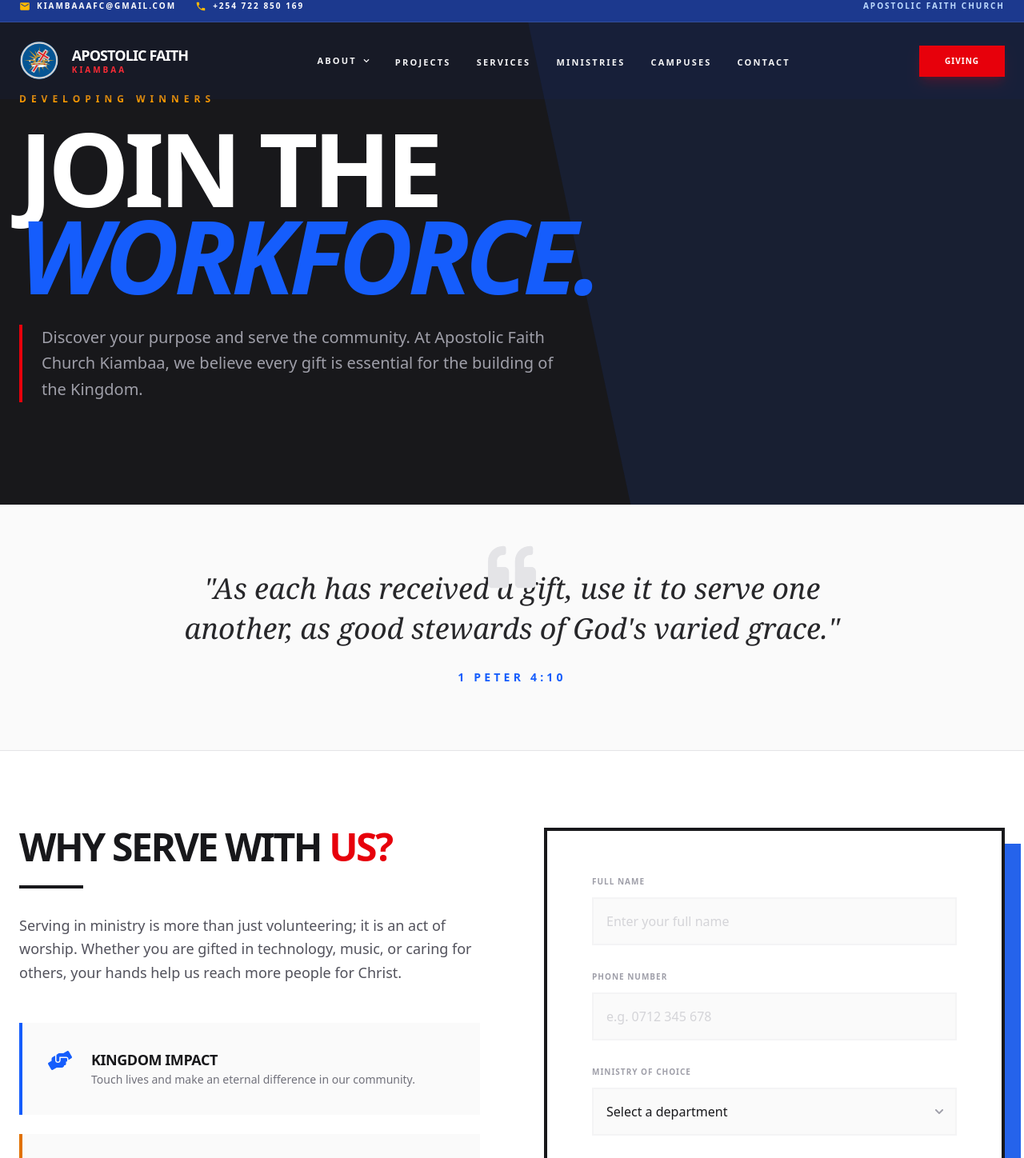
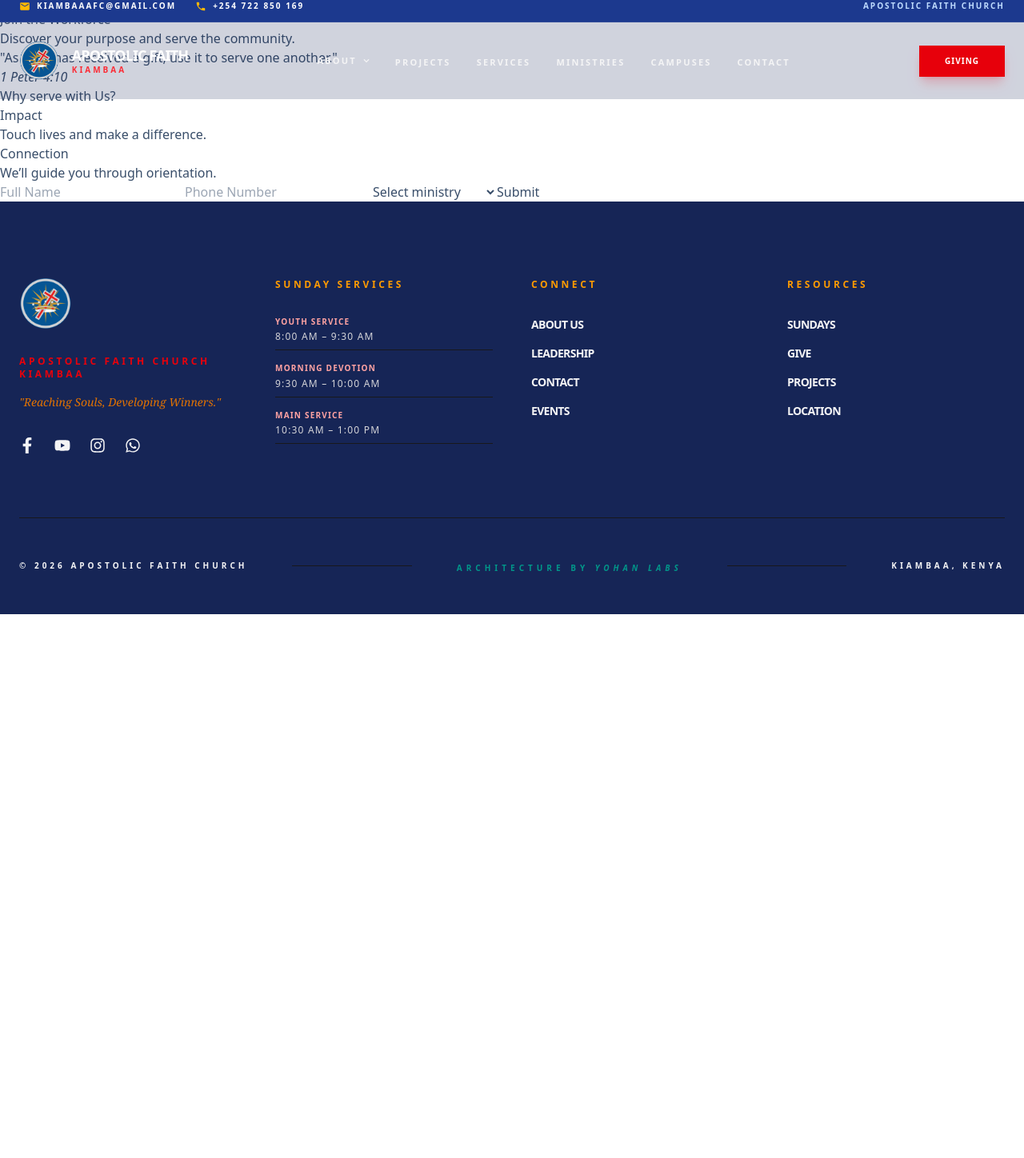
Before and after one commit to bugijay7/afckiambaa, a React (Vite) app in the folder frontend/: page /ministries/signup in a window 1280 px wide. Shown: the part 12-1460 px from the top of the page at 80% size. After the commit the page ends 800 px from the top, so only its background shows below. Built offline with nearby package versions, Linux system fonts and the light colour scheme.

Commit message:
appscripts

```diff
--- a/frontend/src/pages/About.jsx
+++ b/frontend/src/pages/About.jsx
@@ -25,8 +25,8 @@
 
   const leaders = [
     { name: "PST. JOHN NJ'UNGE", title: "ASSISTANT PASTOR", img: leadership1, bio: "Committed to teaching the Word with clarity and power." },
-    { name: "ELDER ANDREW NJENGA", title: "CHURCH ELDER", img: leadership2, bio: "Empowering the next generation to walk in divine purpose." },
-    { name: "ELDER SAMUEL MWANIKI", title: "CHURCH SECRETARY", img: leadership3, bio: "Ensuring the house of God operates with excellence." },
+    { name: "ELDER SAMUEL MWANIKI", title: "CHURCH ELDER", img: leadership2, bio: "Empowering the next generation to walk in divine purpose." },
+    { name: "ELDER ANDREW NJENGA ", title: "CHURCH SECRETARY", img: leadership3, bio: "Ensuring the house of God operates with excellence." },
   ];
 
   useEffect(() => {
--- a/frontend/src/pages/ministries/MinistrySignup.jsx
+++ b/frontend/src/pages/ministries/MinistrySignup.jsx
@@ -1,19 +1,10 @@
 import React, { useState } from "react";
-import { motion } from "framer-motion";
-import { FaQuoteLeft, FaCheckCircle, FaSpinner, FaChevronDown, FaHandsHelping, FaPhoneAlt } from "react-icons/fa";
-
-const fadeUp = {
-  initial: { opacity: 0, y: 30 },
-  whileInView: { opacity: 1, y: 0 },
-  viewport: { once: true },
-  transition: { duration: 0.8, ease: [0.19, 1, 0.22, 1] }
-};
 
 export default function MinistrySignup() {
   const [formData, setFormData] = useState({
-    name: "",
-    phone: "",
-    ministry: ""
+    fullName: "",
+    phoneNumber: "",
+    ministry: "",
   });
 
   const [loading, setLoading] = useState(false);
@@ -23,7 +14,7 @@
     const { name, value } = e.target;
     setFormData((prev) => ({
       ...prev,
-      [name]: value
+      [name]: name === "phoneNumber" ? value.replace(/\D/g, "") : value
     }));
   };
 
@@ -32,22 +23,26 @@
     setLoading(true);
 
     try {
-      const data = new FormData();
-      data.append("name", formData.name);
-      data.append("phone", formData.phone);
-      data.append("ministry", formData.ministry);
+      const params = new URLSearchParams();
+      params.append("fullName", formData.fullName);
+      params.append("phoneNumber", formData.phoneNumber);
+      params.append("ministry", formData.ministry);
 
-      await fetch("https://script.google.com/macros/s/AKfycbyLdzcObHhR8Phr4GScFjufFxe_y46ilf_BNeWeVBIrhUw1mCwfcsKcSaFpllA_uttd/exec", {
+      await fetch("https://script.google.com/macros/s/AKfycbx8DaYT3vQLPCOTtNscQoOFKv4bxsR4ImhzxkR3RD6f6HlLCf6KHajr8K7rVZuzLD1v/exec", {
         method: "POST",
         mode: "no-cors",
-        body: data,
+        body: params
       });
 
       setSubmitted(true);
-      setFormData({ name: "", phone: "", ministry: "" });
-      setTimeout(() => setSubmitted(false), 8000);
+      setFormData({
+        fullName: "",
+        phoneNumber: "",
+        ministry: ""
+      });
+
     } catch (error) {
-      console.error(error);
+      console.error("Error:", error);
       alert("Something went wrong. Please try again.");
     } finally {
       setLoading(false);
@@ -55,180 +50,89 @@
   };
 
   return (
-    <div className="bg-white text-zinc-900 font-sans selection:bg-blue-100 overflow-x-hidden">
-
-      {/* 1. HERO SECTION */}
-      <section className="relative py-24 md:py-32 bg-zinc-900 px-6 overflow-hidden">
-        <div className="absolute top-0 right-0 w-1/2 h-full bg-blue-600/10 skew-x-12 transform translate-x-20 hidden lg:block"></div>
-
-        <div className="max-w-7xl mx-auto relative z-10">
-          <motion.span
-            initial={{ opacity: 0, letterSpacing: "0.2em" }}
-            animate={{ opacity: 1, letterSpacing: "0.5em" }}
-            className="text-amber-500 uppercase text-xs font-black block mb-6"
-          >
-            Developing Winners
-          </motion.span>
-          <motion.h1
-            initial={{ opacity: 0, x: -50 }}
-            animate={{ opacity: 1, x: 0 }}
-            className="text-6xl md:text-9xl font-black text-white uppercase tracking-tighter leading-[0.85] mb-8"
-          >
-            Join the <br />
-            <span className="text-blue-600 italic">Workforce.</span>
-          </motion.h1>
-          <p className="text-zinc-400 text-lg md:text-xl max-w-2xl font-light leading-relaxed border-l-4 border-red-600 pl-6">
-            Discover your purpose and serve the community. At Apostolic Faith Church Kiambaa,
-            we believe every gift is essential for the building of the Kingdom.
-          </p>
-        </div>
+    <div>
+      {/* HERO SECTION */}
+      <section>
+        <span>Developing Winners</span>
+        <h1>Join the Workforce</h1>
+        <p>Discover your purpose and serve the community.</p>
       </section>
 
-      {/* 2. SCRIPTURE QUOTE */}
-      <section className="py-20 bg-zinc-50 px-6 border-b border-zinc-200">
-        <div className="max-w-4xl mx-auto text-center relative">
-          <FaQuoteLeft className="absolute -top-8 left-1/2 -translate-x-1/2 text-zinc-200 text-6xl" />
-          <motion.div {...fadeUp}>
-            <p className="text-2xl md:text-4xl font-serif italic text-zinc-800 leading-snug mb-6">
-              "As each has received a gift, use it to serve one another, as good stewards of God's varied grace."
-            </p>
-            <span className="font-black text-blue-600 uppercase tracking-[0.3em] text-sm">1 Peter 4:10</span>
-          </motion.div>
-        </div>
+      {/* SCRIPTURE */}
+      <section>
+        <blockquote>
+          <p>"As each has received a gift, use it to serve one another."</p>
+          <cite>1 Peter 4:10</cite>
+        </blockquote>
       </section>
 
-      {/* 3. MAIN FORM SECTION */}
-      <section className="py-24 px-6 max-w-7xl mx-auto">
-        <div className="grid lg:grid-cols-2 gap-20 items-start">
-
-          {/* Information Side */}
-          <div className="space-y-12">
+      {/* MAIN */}
+      <section>
         <div>
-              <h2 className="text-4xl md:text-5xl font-black uppercase tracking-tighter mb-6">
-                Why serve with <span className="text-red-600">Us?</span>
-              </h2>
-              <div className="h-1 w-20 bg-zinc-900 mb-8"></div>
-              <p className="text-zinc-600 text-lg leading-relaxed font-light">
-                Serving in ministry is more than just volunteering; it is an act of worship.
-                Whether you are gifted in technology, music, or caring for others,
-                your hands help us reach more people for Christ.
-              </p>
+          <h2>Why serve with Us?</h2>
+          <div>
+            <div>
+              <h4>Impact</h4>
+              <p>Touch lives and make a difference.</p>
             </div>
-
-            <div className="grid gap-6">
-              <div className="flex gap-6 p-8 bg-zinc-50 border-l-4 border-blue-600 group hover:bg-blue-50 transition-colors duration-500">
-                <FaHandsHelping className="text-blue-600 text-3xl shrink-0" />
             <div>
-                  <h4 className="font-black uppercase tracking-tight text-lg">Kingdom Impact</h4>
-                  <p className="text-zinc-500 text-sm leading-relaxed">Touch lives and make an eternal difference in our community.</p>
-                </div>
-              </div>
-              <div className="flex gap-6 p-8 bg-zinc-50 border-l-4 border-amber-600 group hover:bg-amber-50 transition-colors duration-500">
-                <FaPhoneAlt className="text-amber-600 text-2xl shrink-0" />
-                <div>
-                  <h4 className="font-black uppercase tracking-tight text-lg">Direct Connection</h4>
-                  <p className="text-zinc-500 text-sm leading-relaxed">Provide your details, and we'll guide you through orientation.</p>
-                </div>
+              <h4>Connection</h4>
+              <p>We’ll guide you through orientation.</p>
             </div>
           </div>
         </div>
 
-          {/* Form Side */}
-          <motion.div
-            {...fadeUp}
-            className="bg-white p-8 md:p-14 border-4 border-zinc-900 shadow-[20px_20px_0px_0px_rgba(37,99,235,1)]"
-          >
+        {/* FORM */}
+        <div>
           {submitted ? (
-              <div className="text-center py-12 space-y-6">
-                <FaCheckCircle className="text-green-500 text-7xl mx-auto animate-bounce" />
-                <h3 className="text-3xl font-black uppercase tracking-tighter">Thank You!</h3>
-                <p className="text-zinc-600 text-lg">Your signup has been received. Our team will contact you shortly.</p>
-                <button
-                  onClick={() => setSubmitted(false)}
-                  className="px-10 py-4 bg-zinc-900 text-white font-black uppercase tracking-widest text-xs hover:bg-blue-600 transition-all"
-                >
+            <div>
+              <h3>Thank You!</h3>
+              <p>Our team will contact you shortly.</p>
+              <button onClick={() => setSubmitted(false)}>
                 Register Another
               </button>
             </div>
           ) : (
-              <form onSubmit={handleSubmit} className="space-y-8">
-                <div>
-                  <label className="block text-[10px] font-black uppercase tracking-[0.3em] text-zinc-400 mb-3 tracking-widest">Full Name</label>
+            <form onSubmit={handleSubmit}>
               <input
                 type="text"
-                    name="name"
-                    value={formData.name}
+                name="fullName"
+                value={formData.fullName}
                 onChange={handleChange}
-                    placeholder="Enter your full name"
-                    className="w-full p-4 bg-zinc-50 border-2 border-zinc-100 focus:border-blue-600 outline-none transition-all font-medium placeholder:text-zinc-300"
+                placeholder="Full Name"
                 required
               />
-                </div>
 
-                <div>
-                  <label className="block text-[10px] font-black uppercase tracking-[0.3em] text-zinc-400 mb-3 tracking-widest">Phone Number</label>
               <input
                 type="tel"
-                    name="phone"
-                    value={formData.phone}
+                name="phoneNumber"
+                value={formData.phoneNumber}
                 onChange={handleChange}
-                    placeholder="e.g. 0712 345 678"
-                    className="w-full p-4 bg-zinc-50 border-2 border-zinc-100 focus:border-blue-600 outline-none transition-all font-medium placeholder:text-zinc-300"
+                placeholder="Phone Number"
                 required
               />
-                </div>
 
-                <div>
-                  <label className="block text-[10px] font-black uppercase tracking-[0.3em] text-zinc-400 mb-3 tracking-widest">Ministry of Choice</label>
-                  <div className="relative">
               <select
                 name="ministry"
                 value={formData.ministry}
                 onChange={handleChange}
-                      className="w-full p-4 bg-zinc-50 border-2 border-zinc-100 focus:border-blue-600 outline-none transition-all font-medium appearance-none cursor-pointer"
                 required
               >
-                      <option value="">Select a department</option>
-                      {/* FIX: value now matches the label for all options */}
-                      <option value="Praise & Worship">Praise &amp; Worship</option>
+                <option value="">Select ministry</option>
+                <option value="Praise & Worship">Praise & Worship</option>
+                <option value="Mens Ministry">Mens Ministry</option>
+                <option value="Children's Ministry">Children's Ministry</option>
+                <option value="Womens Ministry">Womens Ministry</option>
                 <option value="Youth Ministry">Youth Ministry</option>
-                      <option value="Women's Ministry">Women's Ministry</option>
-                      <option value="Men's Ministry">Men's Ministry</option>
-                      <option value="Children's Ministry">Children's Ministry</option>
               </select>
-                    <div className="absolute right-4 top-1/2 -translate-y-1/2 pointer-events-none text-zinc-400">
-                      <FaChevronDown size={12} />
-                    </div>
-                  </div>
-                </div>
 
-                <button
-                  type="submit"
-                  disabled={loading}
-                  className="w-full py-5 bg-zinc-900 text-white font-black uppercase tracking-[0.4em] text-xs hover:bg-blue-600 transition-all flex items-center justify-center gap-3 active:scale-95 disabled:opacity-70 disabled:cursor-not-allowed"
-                >
-                  {loading ? (
-                    <>
-                      <FaSpinner className="animate-spin" /> Submitting...
-                    </>
-                  ) : (
-                    "Confirm Registration"
-                  )}
+              <button type="submit" disabled={loading}>
+                {loading ? "Submitting..." : "Submit"}
               </button>
             </form>
           )}
-          </motion.div>
         </div>
       </section>
-
-      {/* 4. FOOTER QUOTE */}
-      <section className="py-24 bg-zinc-900 text-center px-6 border-t border-zinc-800">
-        <motion.div {...fadeUp} className="max-w-2xl mx-auto space-y-4">
-          <h3 className="text-white text-3xl md:text-5xl font-black uppercase tracking-tighter italic">"Here am I, Send me."</h3>
-          <p className="text-blue-500 font-bold tracking-[0.5em] text-sm uppercase">Isaiah 6:8</p>
-        </motion.div>
-      </section>
-
     </div>
   );
 }
```
Lines whose indentation alone changed are shown as unchanged.
